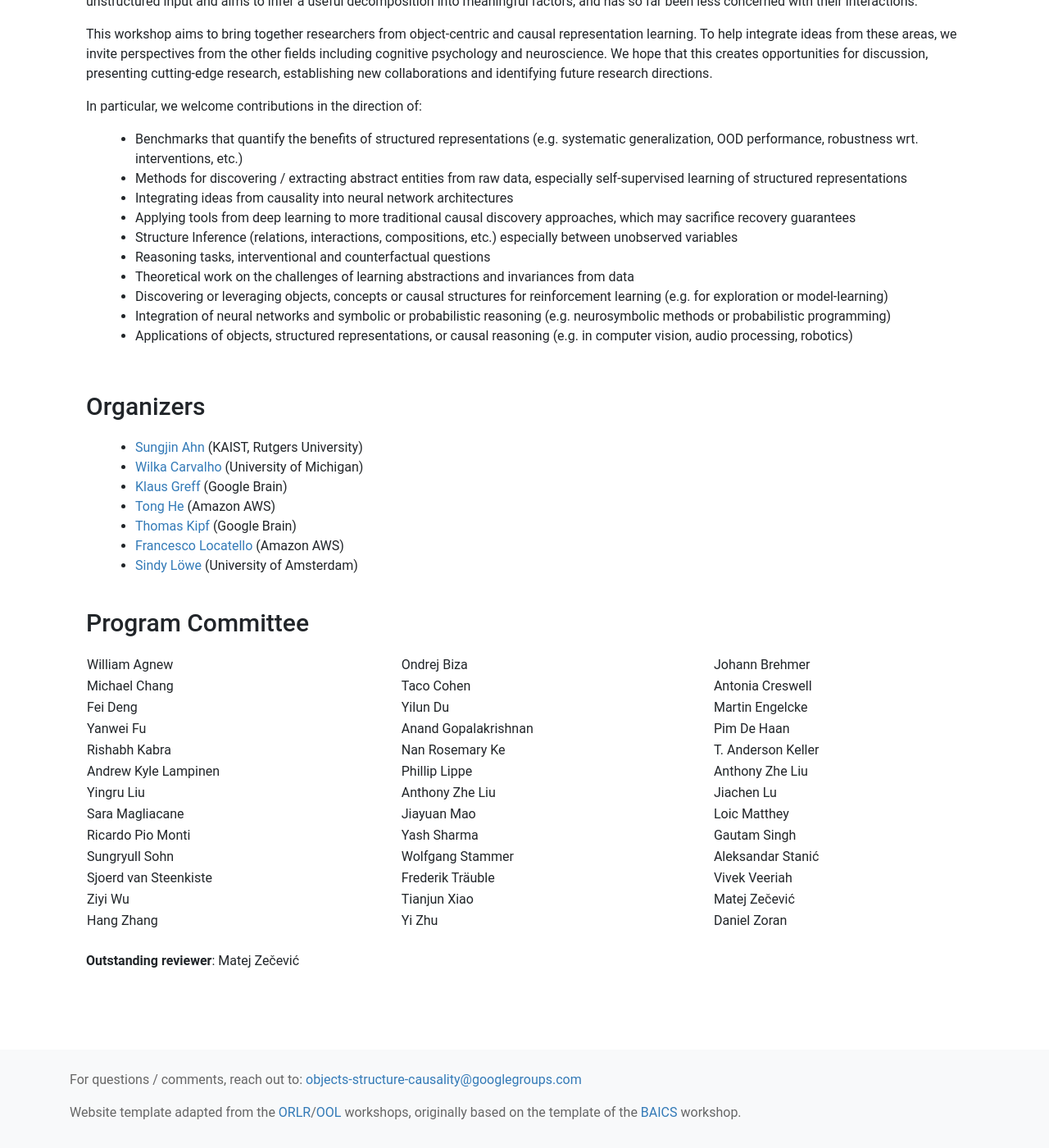
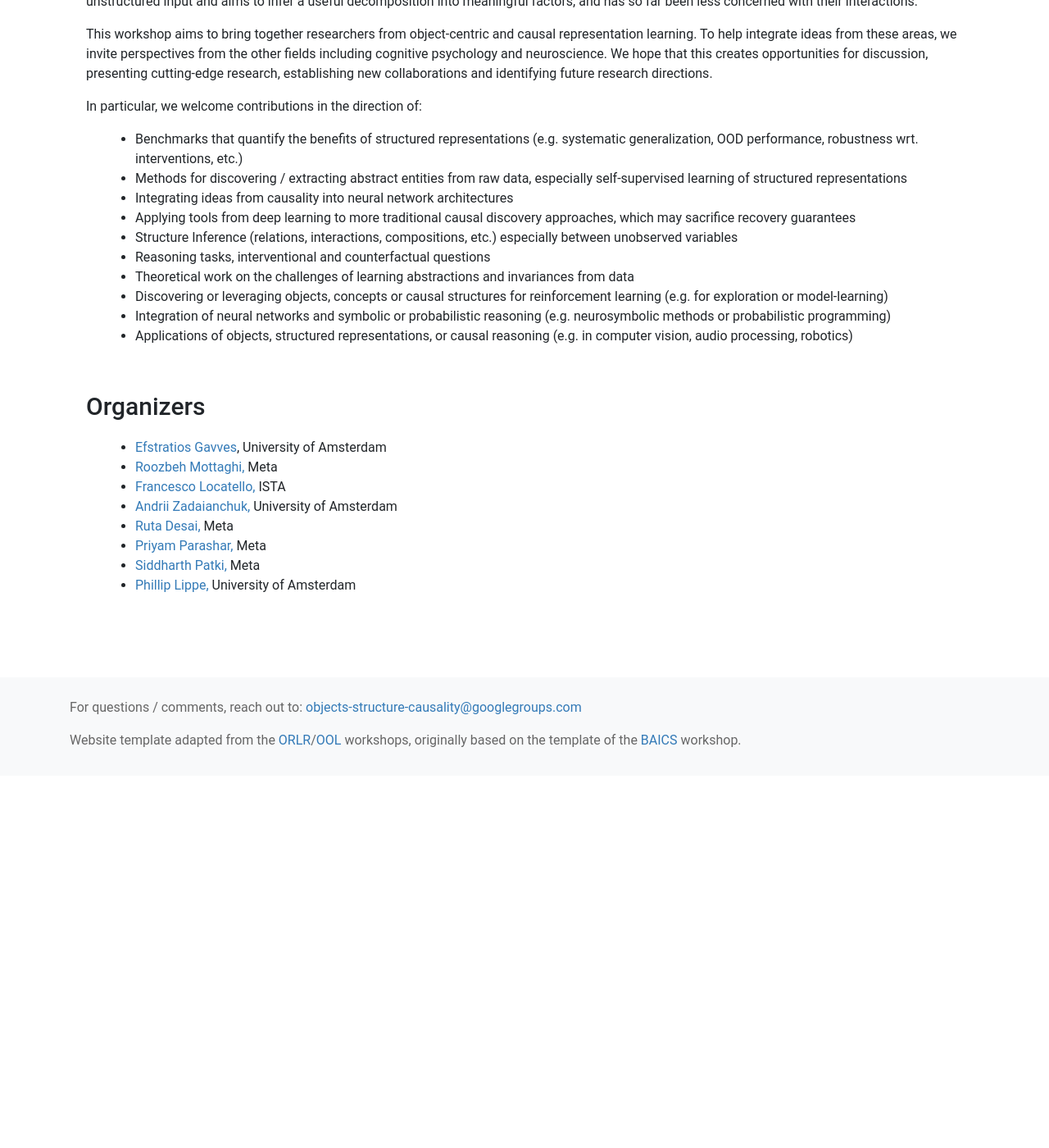
Before and after one commit to corrworkshop/corrworkshop.github.io, a Jekyll site: the page built from index.html, in a window 1280 px wide and 1400 px high, scrolled down 816 px. Shown: the whole window at 82% size. Built offline with Jekyll 4.4.1, drawn with Linux system fonts in a browser that asks for light colours; nearby versions of some CDN libraries; after the commit the page ends 1762 px from its top, so only the background shows below that.

Commit message:
Update organizers

```diff
--- a/index.html
+++ b/index.html
@@ -40,17 +40,20 @@ layout: coverpage
 <h2>Organizers</h2>
 <div class="break"></div>
 <ul>
-  <li><a href="https://sungjinahn.com/">Sungjin Ahn</a> (KAIST, Rutgers University)</li>
-  <li><a href="http://cogscikid.com/">Wilka Carvalho</a> (University of Michigan)</li>
-  <li><a href="https://qwlouse.github.io/">Klaus Greff</a> (Google Brain)</li>
-  <li><a href="https://scholar.google.ca/citations?user=hV5D8GYAAAAJ&hl=en">Tong He</a> (Amazon AWS)</li>
-  <li><a href="http://tkipf.github.io/">Thomas Kipf</a> (Google Brain)</li>
-  <li><a href="https://www.francescolocatello.com/">Francesco Locatello</a> (Amazon AWS)</li>
-  <li><a href="https://loewex.github.io/">Sindy Löwe</a> (University of Amsterdam)</li>
+  <li><a href="https://www.egavves.com/">Efstratios Gavves</a>, University of Amsterdam</li>
+  <li><a href="https://roozbehm.info/">Roozbeh Mottaghi,</a> Meta</li>
+  <li><a href="https://www.francescolocatello.com/">Francesco Locatello,</a> ISTA</li>
+
+  <li><a href="https://zadaianchuk.github.io/">Andrii Zadaianchuk,</a> University of Amsterdam</li>
+  <li><a href="https://rutadesai.github.io/">Ruta Desai,</a> Meta</li>
+  <li><a href="https://acsweb.ucsd.edu/~pparasha/">Priyam Parashar,</a> Meta</li>
+  <li><a href="https://spatki.gitlab.io/">Siddharth Patki,</a> Meta</li>
+  <li><a href="https://phlippe.github.io">Phillip Lippe,</a> University of Amsterdam</li>
+
 </ul>
 </div>
 
-<div id="program-committee" class="row">
+<!-- <div id="program-committee" class="row">
 <h2>Program Committee</h2>
 <table>
   <tbody>
@@ -122,4 +125,4 @@ layout: coverpage
   </tbody>
 </table>
 <p></br><b>Outstanding reviewer</b>: Matej Zečević</p>
-</div>
+</div> -->
```
